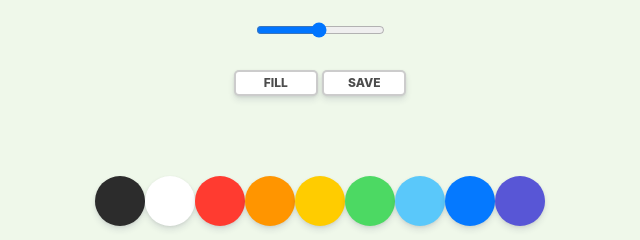
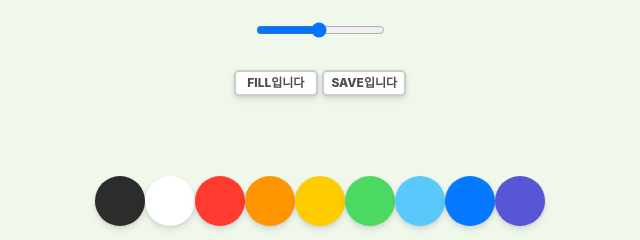
Before and after one commit to imhhhm/paintjs, a plain HTML site: page index.html in a window 1280 px wide. Shown: the part 810-1050 px from the top of the page, 320-960 px from the left. Drawn offline with Linux system fonts and the light colour scheme.

Commit message:
수정함

```diff
--- a/index.html
+++ b/index.html
@@ -15,8 +15,8 @@
             <input type="range" id="jsRange" min="0.1" max="5" value="2.5" step="0.1" />
         </div>
         <div class="controls_btns">
-            <button id="jsMode">Fill</button>
-            <button id="jsSave">Save</button>
+            <button id="jsMode">Fill입니다</button>
+            <button id="jsSave">Save입니다</button>
         </div>
         <div class="controls_colors" id="jsColors">
             <div
```
Also changed, not shown: 1 other file.
